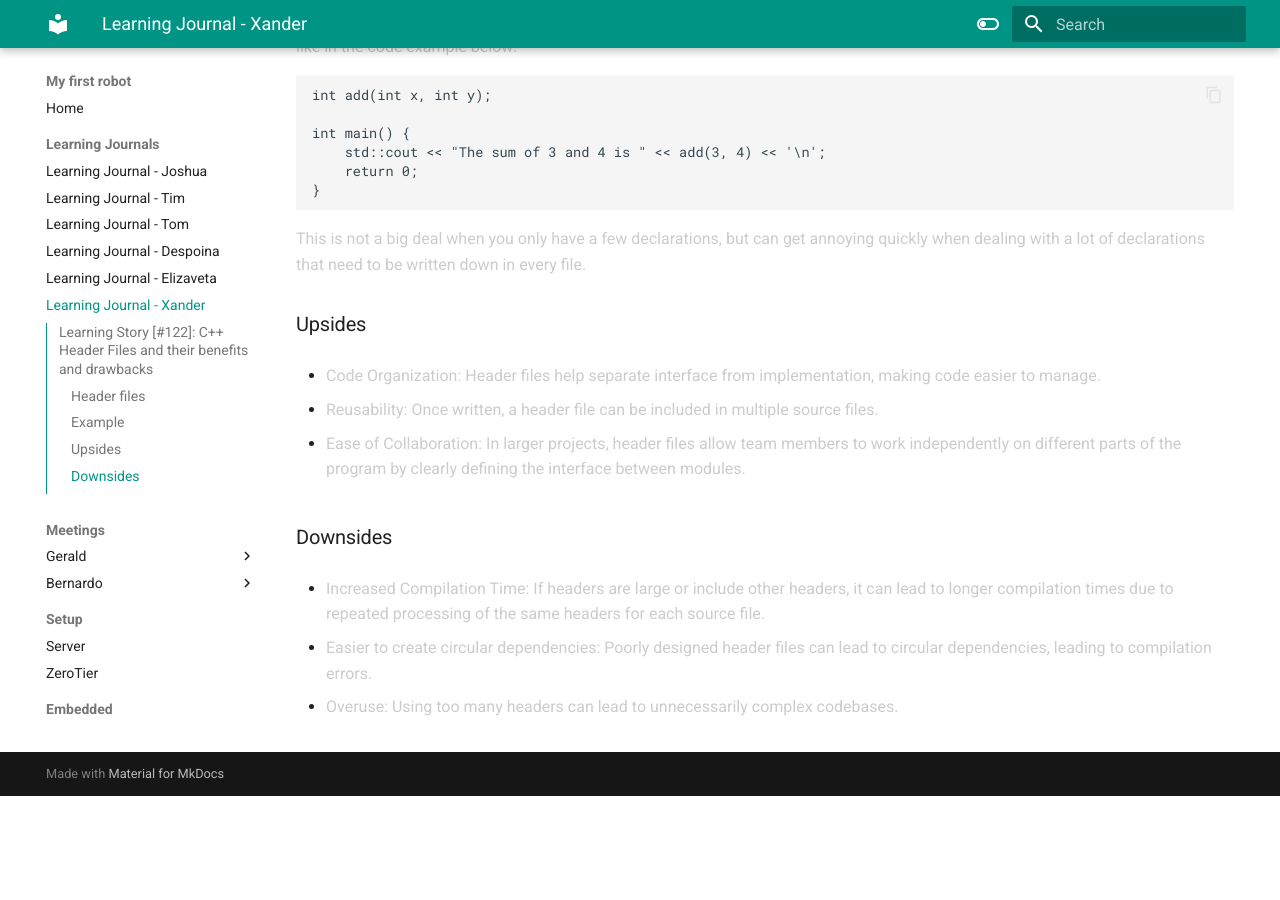
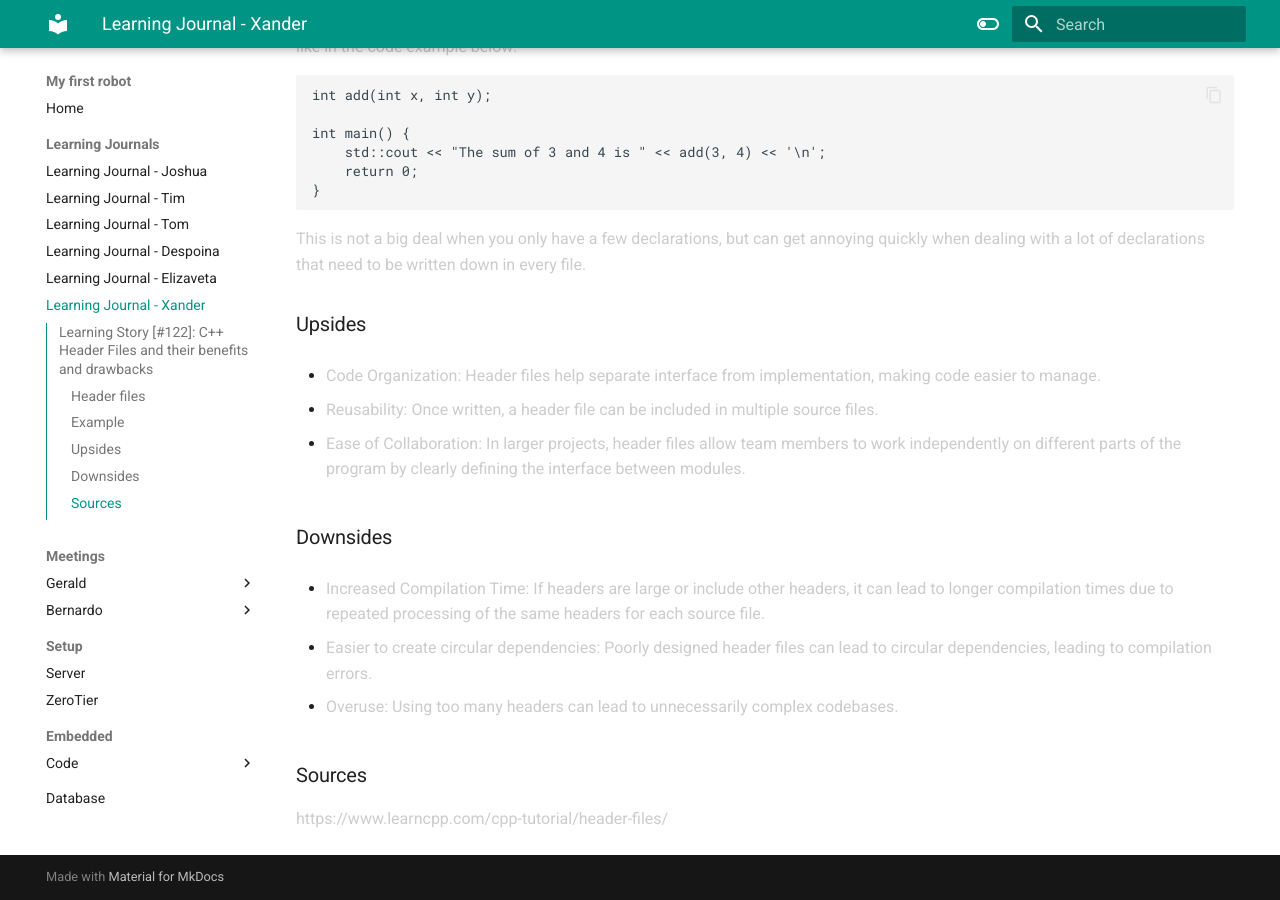
Before and after one commit to VioletHarmon2002/MyFirstRobot, an MkDocs documentation site: the page built from docs/Learning Journals/learning-journal-xander.md, in a window 1280 px wide and 900 px high, scrolled down 1249 px. Built offline with MkDocs 1.6.1 and Material for MkDocs 9.7.7, drawn with Linux system fonts in a browser that asks for light colours; before the commit the page ends 2045 px from its top, so only the background shows below that.

Commit message:
Added sources to learning story

```diff
--- a/docs/Learning Journals/learning-journal-xander.md
+++ b/docs/Learning Journals/learning-journal-xander.md
@@ -80,3 +80,7 @@
 - Easier to create circular dependencies: Poorly designed header files can lead to circular dependencies, leading to compilation errors.
 
 - Overuse: Using too many headers can lead to unnecessarily complex codebases.
+
+### Sources
+
+https://www.learncpp.com/cpp-tutorial/header-files/
```
